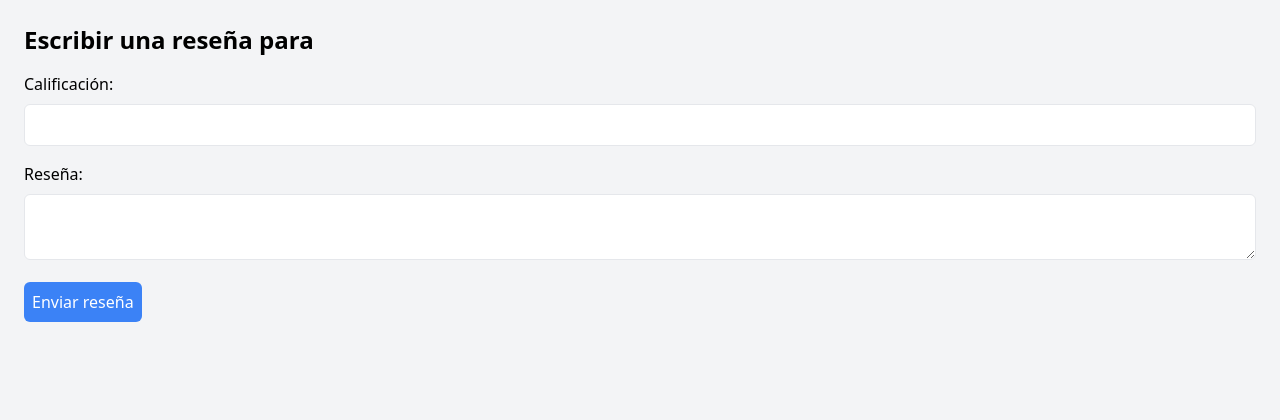
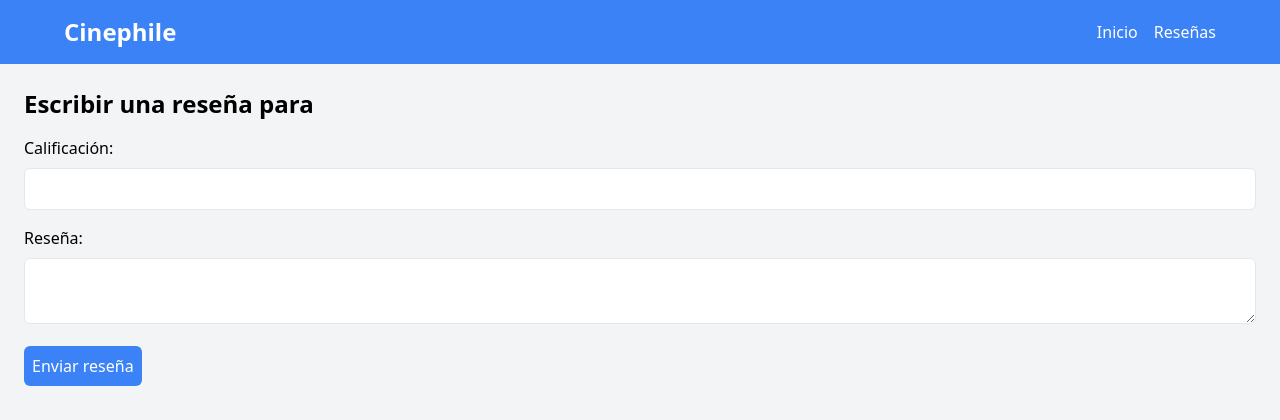
Before and after one commit to TheJorges/MyMovies, a Django app: template movies/templates/create_review.html in a window 1280 px wide. Shown: the top 420 px of the page. Run offline with Django 4.2, Linux system fonts and the light colour scheme; the template is opened without the code that fills it, so the values that code supplies are empty.

Commit message:
Diseño 2

```diff
--- a/movies/templates/create_review.html
+++ b/movies/templates/create_review.html
@@ -8,6 +8,16 @@
     <link href="https://cdn.jsdelivr.net/npm/tailwindcss@2.2.16/dist/tailwind.min.css" rel="stylesheet">
 </head>
 <body class="bg-gray-100">
+    <!-- Navbar -->
+    <nav class="bg-blue-500 p-4">
+        <div class="max-w-6xl mx-auto flex justify-between items-center">
+            <a href="{% url 'index' %}" class="text-white text-2xl font-bold">Cinephile</a> <!-- Título de la página -->
+            <ul class="flex space-x-4">
+                <li><a href="{% url 'index' %}" class="text-white">Inicio</a></li>
+                <li><a href="review" class="text-white">Reseñas</a></li>
+            </ul>
+        </div>
+    </nav>
     <div class="container mx-auto p-6">
         <h1 class="text-2xl font-bold mb-4">Escribir una reseña para {{ movie.title }}</h1>
         <form method="post">
--- a/movies/templates/movie_detail.html
+++ b/movies/templates/movie_detail.html
@@ -18,7 +18,7 @@
         }
     </style>
 </head>
-<body class="text-black">
+<body class="bg-blue-900 text-black">
     <!-- Navbar -->
     <nav class="bg-blue-500 p-4">
         <div class="max-w-6xl mx-auto flex justify-between items-center">
```
Also changed, not shown: movies/templates/index.html (+10 -0 lines), movies/templates/person_detail.html (+23 -12 lines).
